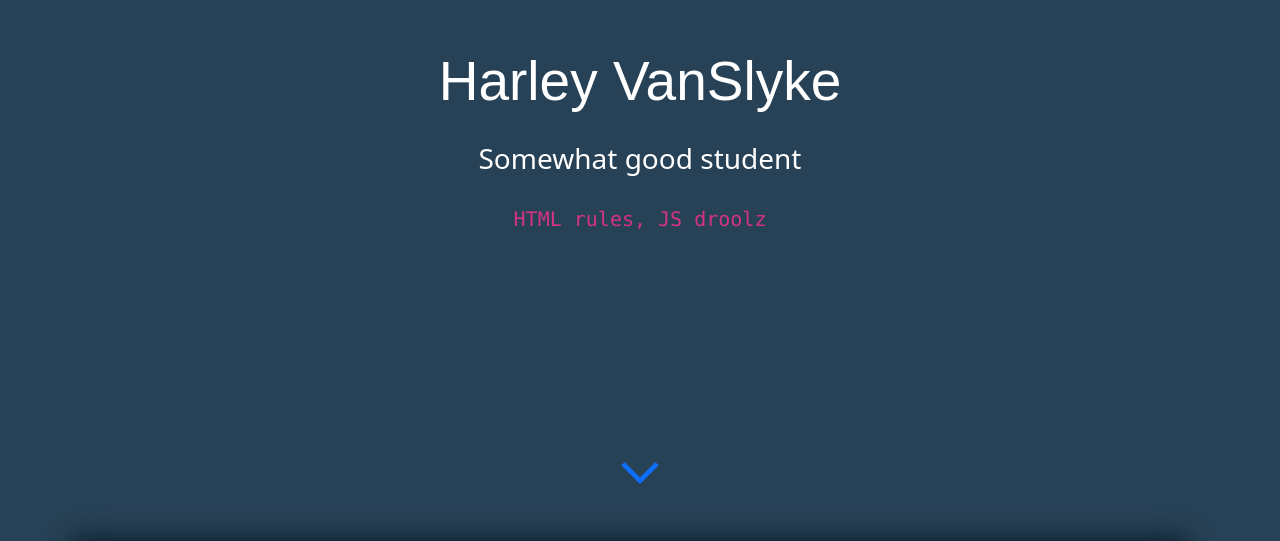
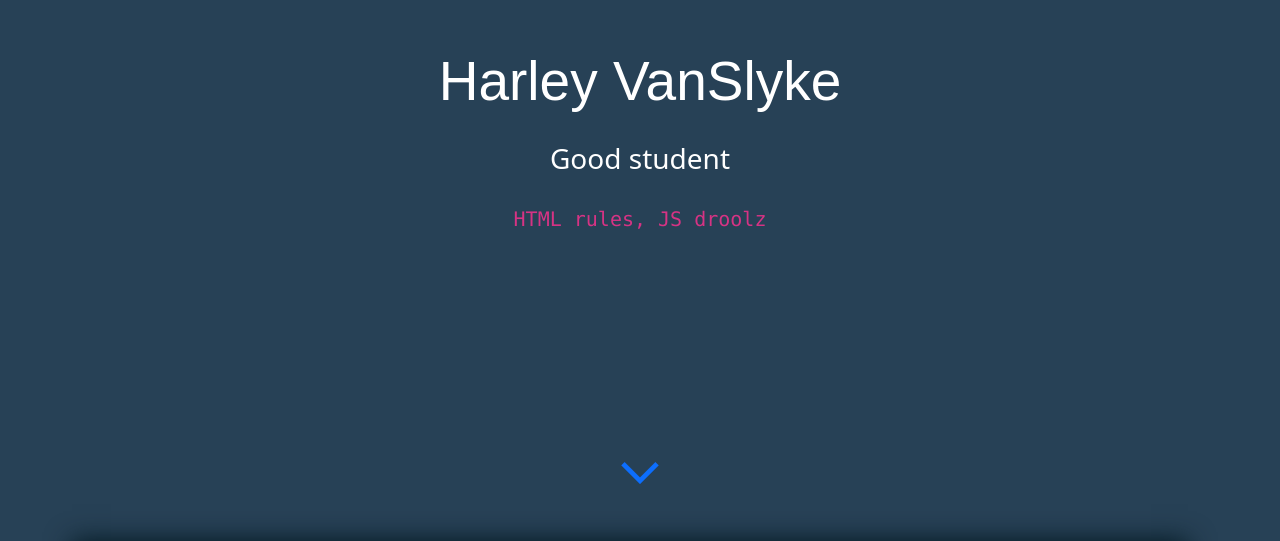
Before and after one commit to Hvanslyke/Hvanslyke.github.io, a plain HTML site: page D4 Portfolio/index.html in a window 1280 px wide. Shown: the part 259-800 px from the top of the page. Drawn offline with nearby package versions, Linux system fonts and the light colour scheme; a web font is replaced by a local one.

Commit message:
Replacing somewhat with good student

```diff
--- a/D4 Portfolio/index.html
+++ b/D4 Portfolio/index.html
@@ -29,7 +29,7 @@
         class="d-flex flex-column justify-content-center align-items-center"
       >
         <h1>Harley VanSlyke</h1>
-        <h3>Somewhat good student</h3>
+        <h3>Good student</h3>
         <code>HTML rules, JS droolz</code>
         <a href="#about"
           ><span class="material-symbols-outlined" id="arrowDown">
```
